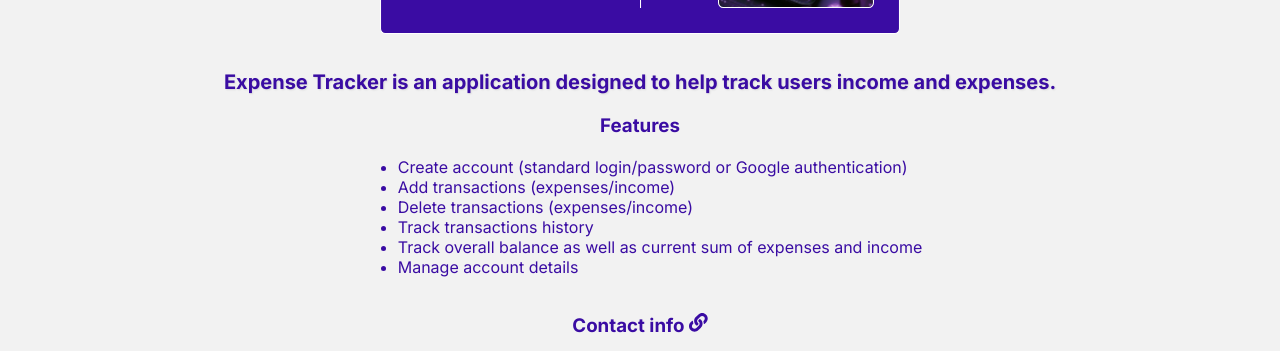
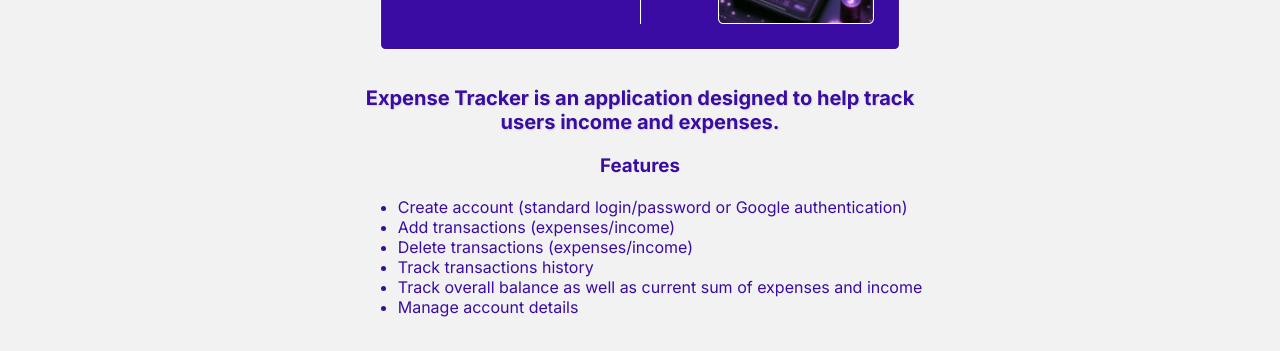
Before and after one commit to Dimterion/expense-tracker, a Next.js app: page /about in a window 1280 px wide. Shown: the part 305-656 px from the top of the page. Built offline with nearby package versions, Linux system fonts and the light colour scheme; no server answers.

Commit message:
adjust About page elements

```diff
--- a/app/globals.css
+++ b/app/globals.css
@@ -213,7 +213,7 @@ button:active {
   flex-flow: column nowrap;
   align-items: center;
   gap: 1.25rem;
-  margin: 1rem 0.5rem;
+  margin: 2rem 0.5rem 1rem;
   text-align: center;
 }
 
@@ -234,10 +234,12 @@ button:active {
 }
 
 .aboutPage-ul {
+  max-width: 600px;
   text-align: start;
 }
 
 .aboutPage-paragraph {
+  max-width: 600px;
   color: var(--secondary);
   font-size: 1.25rem;
   font-weight: bold;
```
